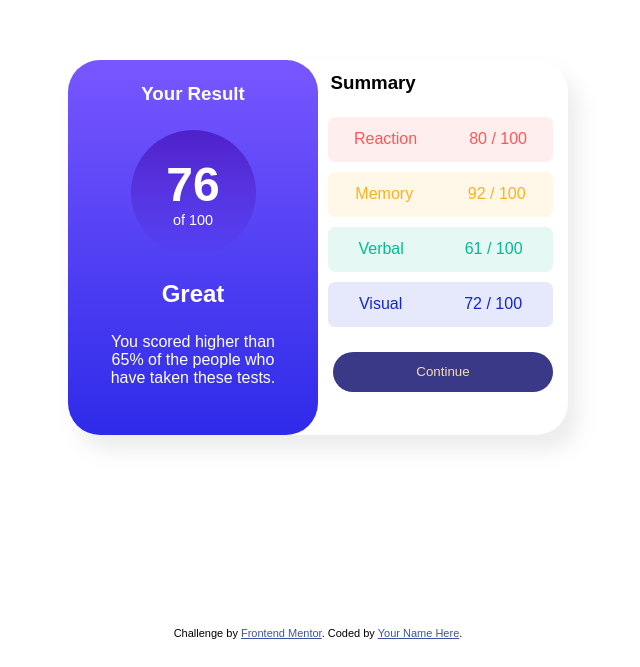
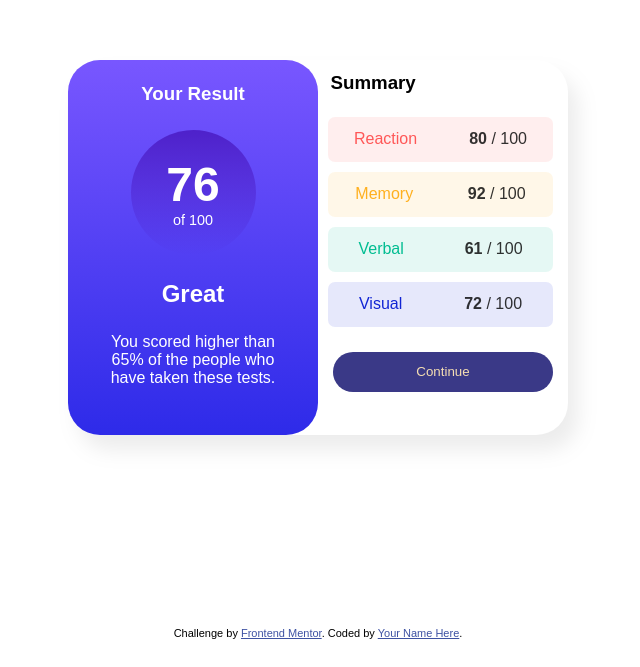
Before and after one commit to AlexMdz5620/frontend-mentor-results-summary-component, a plain HTML site: page index.html in a window 1280 px wide. Shown: the part 133-800 px from the top of the page, without its empty margins (322-962 px from the left). Drawn offline with Linux system fonts and the light colour scheme.

Commit message:
Pequeña correccion

```diff
--- a/index.html
+++ b/index.html
@@ -26,10 +26,10 @@
       </div>
       <div class="containerSummary">
         <h3>Summary</h3>
-        <div class="laber red"><span>Reaction</span><span>80 / 100</span></div>
-        <div class="laber yellow"><span>Memory</span><span>92 / 100</span></div>
-        <div class="laber green"><span>Verbal</span><span>61 / 100</span></div>
-        <div class="laber blue"><span>Visual</span><span>72 / 100</span></div>
+        <div class="laber red"><span>Reaction</span><span class="balck"><strong>80</strong> / 100</span></div>
+        <div class="laber yellow"><span>Memory</span><span class="balck"><strong>92</strong> / 100</span></div>
+        <div class="laber green"><span>Verbal</span><span class="balck"><strong>61</strong> / 100</span></div>
+        <div class="laber blue"><span>Visual</span><span class="balck"><strong>72</strong> / 100</span></div>
         <button>Continue</button>
       </div>
     </div>
--- a/style.css
+++ b/style.css
@@ -81,6 +81,9 @@ main{
     margin: 10px;
     border-radius: 7px;
 }
+.balck{
+    color: rgba(0, 0, 0, 0.802);
+}
 /*Especific*/
 .red{
     color: hsl(0, 100%, 67%);
```
